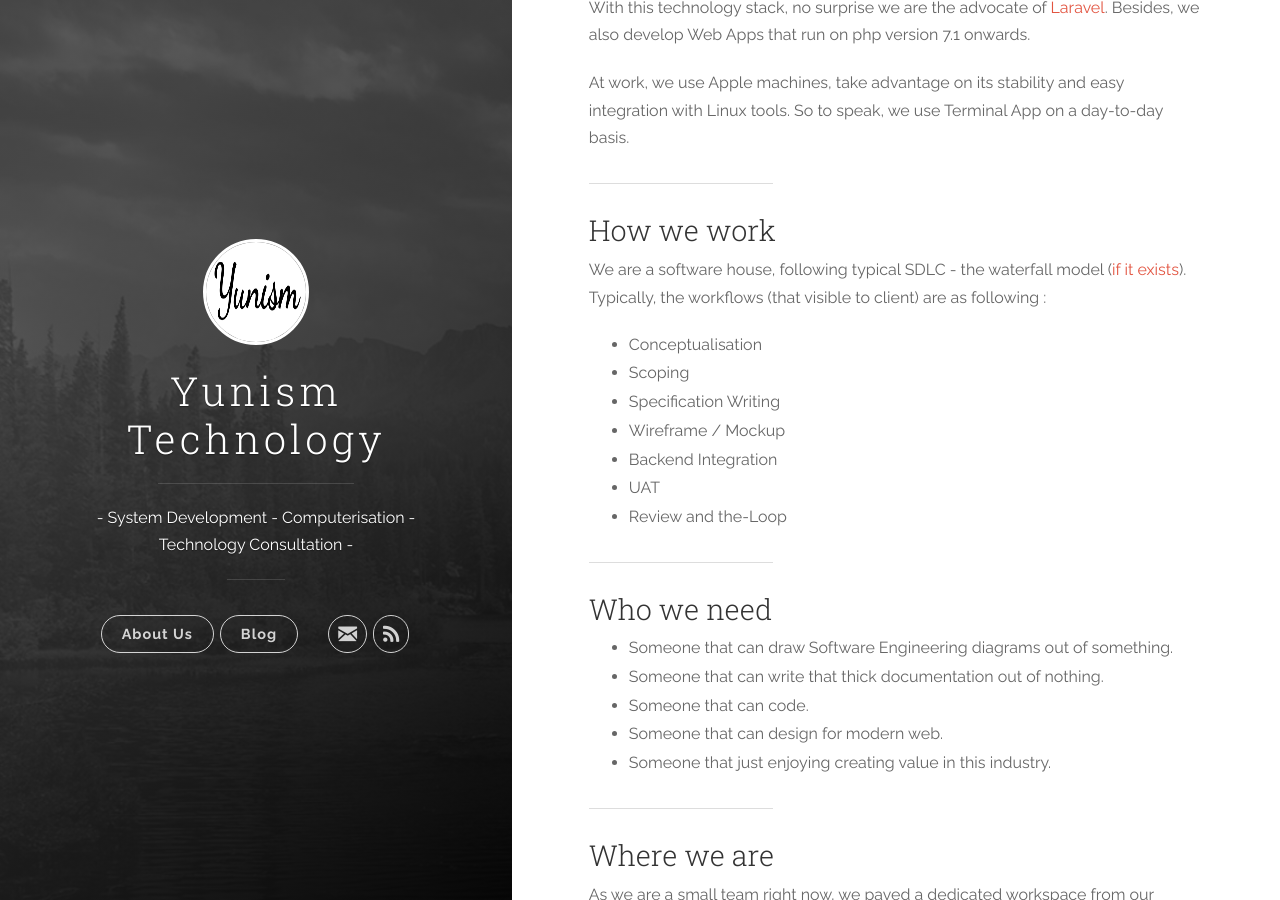
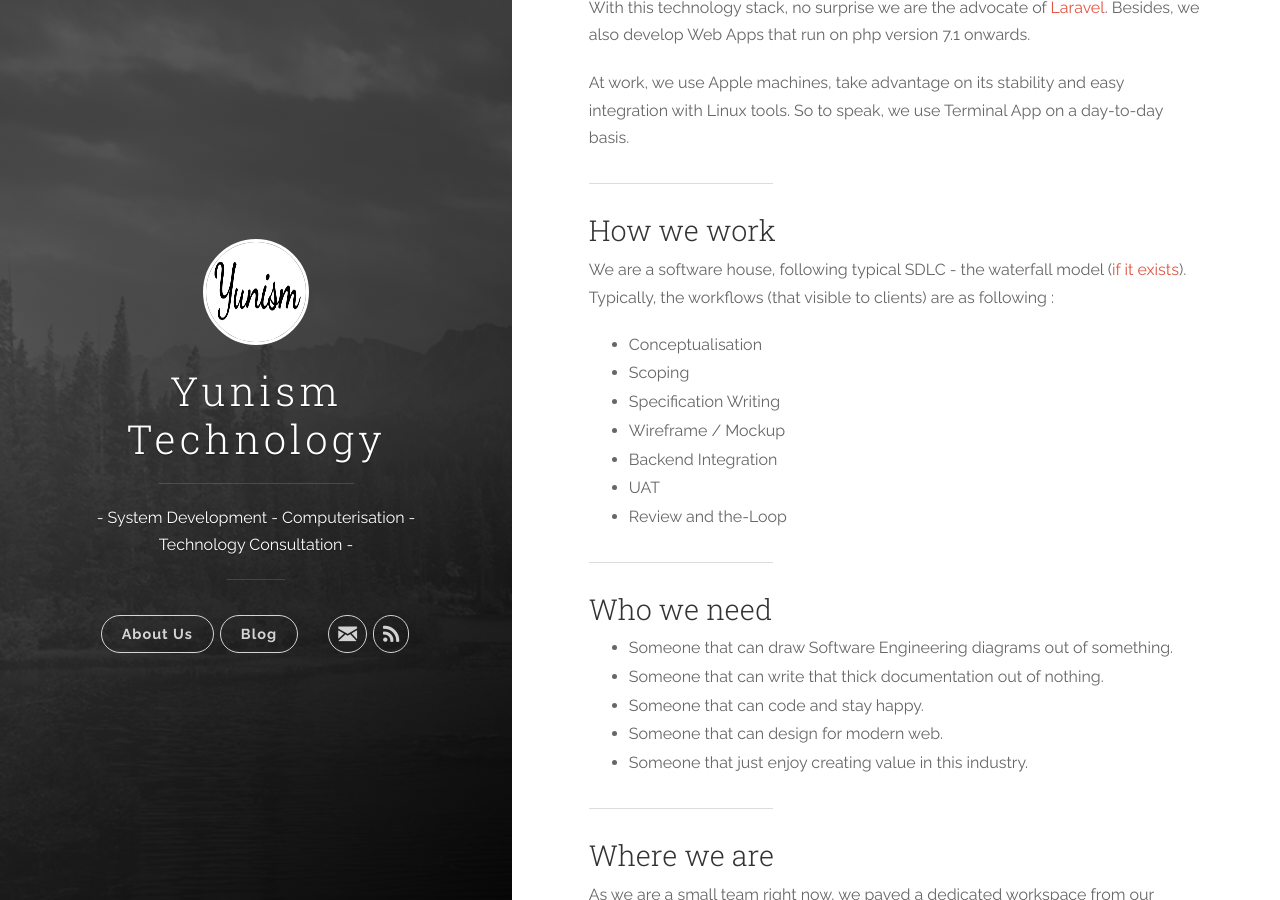
Before and after one commit to yunism-technology/yunism.my, a Jekyll site: the page built from pages/about-us.md, in a window 1280 px wide and 900 px high, scrolled down 564 px. Built offline with Jekyll 4.4.1, drawn with Linux system fonts in a browser that asks for light colours; nearby versions of some CDN libraries.

Commit message:
grammar correction

```diff
--- a/pages/about-us.md
+++ b/pages/about-us.md
@@ -31,7 +31,7 @@ ___
 
 We are a software house, following typical SDLC - the waterfall model ([if it
 exists][a-good-post-found-on-hacker-news]). Typically, the workflows (that
-visible to client) are as following :
+visible to clients) are as following :
 
 - Conceptualisation
 - Scoping
@@ -46,9 +46,9 @@ ___
 
 - Someone that can draw Software Engineering diagrams out of something.
 - Someone that can write that thick documentation out of nothing.
-- Someone that can code.
+- Someone that can code and stay happy.
 - Someone that can design for modern web.
-- Someone that just enjoying creating value in this industry.
+- Someone that just enjoy creating value in this industry.
 
 ___
 ### Where we are
```
